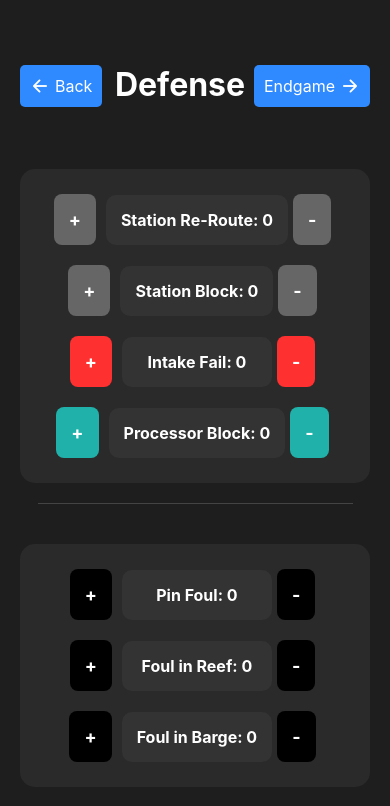
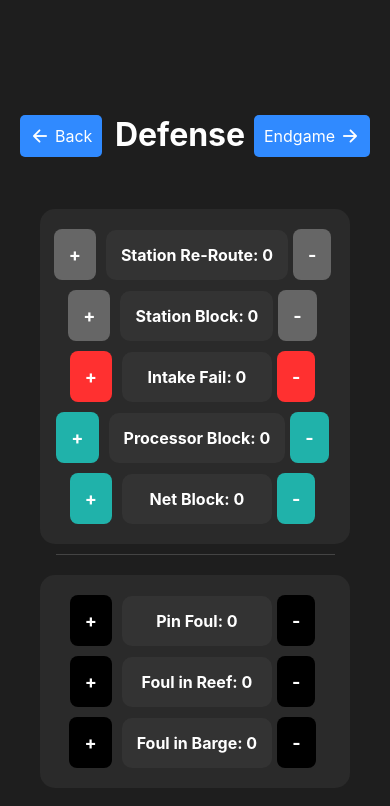
Before and after one commit to shra4747/ReefscapeScoutingApp, a React Native app: screen /Defense in a window 390 px wide. Shown: the top 806 px of the page. Built offline with nearby package versions, Linux system fonts and the light colour scheme.

Commit message:
Net block

```diff
--- a/App.js
+++ b/App.js
@@ -40,7 +40,7 @@ const App = () => {
 
         if (accessToken) {
           // Try to validate the token with your API
-          const response = await fetch('http://10.0.0.213:5002/who_am_i', {
+          const response = await fetch('http://10.75.226.156:5002/who_am_i', {
             method: 'GET',
             headers: {
               'Authorization': `Bearer ${accessToken}`
--- a/screens/Confirmation.js
+++ b/screens/Confirmation.js
@@ -166,7 +166,7 @@ const Confirmation = () => {
         const accessToken = await AsyncStorage.getItem('ACCESS_TOKEN');
 
         // Make POST request
-        const response = await fetch('http://10.0.0.213:5002/match', {
+        const response = await fetch('http://10.75.226.156:5002/match', {
           method: 'POST',
           headers: {
             'Content-Type': 'application/json',
--- a/screens/Defense.js
+++ b/screens/Defense.js
@@ -22,6 +22,7 @@ const Defense = ({ navigation }) => {
   const [foulsBarge, setFoulsBarge] = useState(0);
   const [bounceAnim] = useState(new Animated.Value(1));
   const [pinFouls, setPinFouls] = useState(0);
+  const [netBlock, setNetBlock] = useState(0);
 
   useEffect(() => {
     let interval;
@@ -158,6 +159,7 @@ const Defense = ({ navigation }) => {
       station_re_routes: stationReroute,
       intake_block: intakeDelay,
       processor_block: processorBlock,
+      net_block: netBlock,
       station_block: stationBlock,
       pin_fouls: pinFouls,
       fouls_reef: foulsReef,
@@ -172,7 +174,7 @@ const Defense = ({ navigation }) => {
       console.error('Error saving defense data:', error);
     }
   };
-  // Modify loadDefenseData to only load data if it exists
+
   const loadDefenseData = async () => {
     try {
       const data = await AsyncStorage.getItem('DEFENSE_DATA');
@@ -183,6 +185,7 @@ const Defense = ({ navigation }) => {
         setStationReroute(parsedData.station_re_routes || 0);
         setIntakeDelay(parsedData.intake_block || 0);
         setProcessorBlock(parsedData.processor_block || 0);
+        setNetBlock(parsedData.net_block || 0);
         setStationBlock(parsedData.station_block || 0);
         setPinFouls(parsedData.pin_fouls || 0);
         setFoulsReef(parsedData.fouls_reef || 0);
@@ -194,6 +197,7 @@ const Defense = ({ navigation }) => {
         setStationReroute(0);
         setIntakeDelay(0);
         setProcessorBlock(0);
+        setNetBlock(0);
         setStationBlock(0);
         setPinFouls(0);
         setFoulsReef(0);
@@ -279,8 +283,24 @@ const Defense = ({ navigation }) => {
     }
   };
 
+  // Add increment and decrement handlers
+  const handleNetBlockIncrement = () => {
+    Haptics.impactAsync(Haptics.ImpactFeedbackStyle.Light);
+    setNetBlock(prev => prev + 1);
+  };
+
+  const handleNetBlockDecrement = () => {
+    if (netBlock > 0) {
+      Haptics.impactAsync(Haptics.ImpactFeedbackStyle.Light);
+      setNetBlock(prev => prev - 1);
+    } else {
+      Haptics.notificationAsync(Haptics.NotificationFeedbackType.Error);
+    }
+  };
+
   return (
     <View style={getStyles(allianceColor).container}>
+      <View style={getStyles(allianceColor).contentContainer}>
         {/* Back Button with Text */}
         <TouchableOpacity
           style={[getStyles(allianceColor).backButton, { top: 30 }]}
@@ -384,6 +404,25 @@ const Defense = ({ navigation }) => {
               <TouchableOpacity
                 style={getStyles(allianceColor).processorIncrementButton}
                 onPress={handleProcessorDecrement}
+              >
+                <Text style={getStyles(allianceColor).controlButtonText}>-</Text>
+              </TouchableOpacity>
+            </View>
+
+            {/* Net Block Counter */}
+            <View style={getStyles(allianceColor).counterButtonGroup}>
+              <TouchableOpacity
+                style={getStyles(allianceColor).processorIncrementButton}
+                onPress={handleNetBlockIncrement}
+              >
+                <Text style={getStyles(allianceColor).controlButtonText}>+</Text>
+              </TouchableOpacity>
+              <View style={getStyles(allianceColor).counterDisplay}>
+                <Text style={getStyles(allianceColor).counterText}>Net Block: {netBlock}</Text>
+              </View>
+              <TouchableOpacity
+                style={getStyles(allianceColor).processorIncrementButton}
+                onPress={handleNetBlockDecrement}
               >
                 <Text style={getStyles(allianceColor).controlButtonText}>-</Text>
               </TouchableOpacity>
@@ -497,10 +536,11 @@ const Defense = ({ navigation }) => {
           </Modal>
         </View>
       </View>
+    </View>
   );
 };
 
-// Update styles to be a function that takes allianceColor
+// Update styles to adjust spacing
 const getStyles = (allianceColor) => {
   const global_color = allianceColor === "Blue" ? "#308aff" : "#ff3030";
   const foulColor = "#8A2BE2";
@@ -519,7 +559,7 @@ const getStyles = (allianceColor) => {
       flexDirection: 'row',
       justifyContent: 'center',
       alignItems: 'center',
-      marginVertical: 10,
+      marginVertical: 5, // Reduced vertical margin
     },
     stationIncrementButton: {
       padding: 15,
@@ -621,7 +661,7 @@ const getStyles = (allianceColor) => {
     },
     sectionContainer: {
       width: '100%',
-      marginTop: 20,
+      marginTop: 10, // Reduced top margin
       padding: 15,
       backgroundColor: '#2A2A2A',
       borderRadius: 15,
@@ -630,7 +670,7 @@ const getStyles = (allianceColor) => {
     divider: {
       height: 1,
       backgroundColor: '#444',
-      marginVertical: 20,
+      marginVertical: 10, // Reduced vertical margin
       width: '90%',
       alignSelf: 'center',
     },
--- a/screens/LoginPage.js
+++ b/screens/LoginPage.js
@@ -19,7 +19,7 @@ const LoginPage = () => {
       password,
     };
 
-    const loginResponse = await fetch('http://10.0.0.213:5002/login', {
+    const loginResponse = await fetch('http://10.75.226.156:5002/login', {
         method: 'POST',
         headers: {
           'Content-Type': 'application/json',
--- a/screens/PitScouting.js
+++ b/screens/PitScouting.js
@@ -79,7 +79,7 @@ const PitScouting = () => {
       });
        const teamsData = await teamsResponse.json();
        // Fetch already scouted teams from your API
-       const scoutedResponse = await fetch('http://10.0.0.213:5002/pit_scout', {
+       const scoutedResponse = await fetch('http://10.75.226.156:5002/pit_scout', {
          headers: {
            'Authorization': `Bearer ${access_token}`
          }
@@ -189,7 +189,7 @@ const PitScouting = () => {
      const formData = new FormData();
      formData.append('data', JSON.stringify(pitData));
 
-     const response = await fetch('http://10.0.0.213:5002/pit_scout', {
+     const response = await fetch('http://10.75.226.156:5002/pit_scout', {
        method: 'POST',
        body: formData,
        headers: {
--- a/screens/PostGame.js
+++ b/screens/PostGame.js
@@ -17,7 +17,7 @@ const PostGame = () => {
   const [robotTypeItems, setRobotTypeItems] = useState([
     { label: 'Coral', value: 'coral' },
     { label: 'Algae', value: 'algae' },
-    { label: 'Shooter', value: 'shooter' },
+    { label: 'Net', value: 'net' },
     { label: 'Chassis', value: 'chassis' },
     { label: 'Defense', value: 'defense' },
   ]);
--- a/screens/Profile.js
+++ b/screens/Profile.js
@@ -138,7 +138,7 @@ const Profile = ({ route }) => {
      try {
        const accessToken = await AsyncStorage.getItem('ACCESS_TOKEN');
        if (accessToken) {
-         const response = await fetch('http://10.0.0.213:5002/user_stats', {
+         const response = await fetch('http://10.75.226.156:5002/user_stats', {
            method: 'GET',
            headers: {
              'Authorization': `Bearer ${accessToken}`
--- a/screens/RegisterPage.js
+++ b/screens/RegisterPage.js
@@ -32,7 +32,7 @@ const RegisterPage = () => {
         first_name: firstName,
         scouter_id: Math.floor(Math.random() * 100000), // Random number for scouter_id
       };
-    const regiserResponse = await fetch('http://10.0.0.213:5002/register', {
+    const regiserResponse = await fetch('http://10.75.226.156:5002/register', {
         method: 'POST',
         headers: {
           'Content-Type': 'application/json',
--- a/screens/StartPage.js
+++ b/screens/StartPage.js
@@ -74,7 +74,7 @@ const StartPage = () => {
       try {
         const authToken = await AsyncStorage.getItem('ACCESS_TOKEN');
 
-        const scheduleResponse = await fetch(`http://10.0.0.213:5002/schedule/${EVENT_CODE}`, {
+        const scheduleResponse = await fetch(`http://10.75.226.156:5002/schedule/${EVENT_CODE}`, {
           method: 'GET',
           headers: {
             'Content-Type': 'application/json',
@@ -85,7 +85,7 @@ const StartPage = () => {
         if (!scheduleResponse.ok) throw new Error('Failed to fetch schedule');
 
         const scheduleData = await scheduleResponse.json();
-        const scoutedResponse = await fetch(`http://10.0.0.213:5002/robots_in_match`, {
+        const scoutedResponse = await fetch(`http://10.75.226.156:5002/robots_in_match`, {
           method: 'GET',
           headers: {
             'Content-Type': 'application/json',
```
Lines whose indentation alone changed are shown as unchanged.
